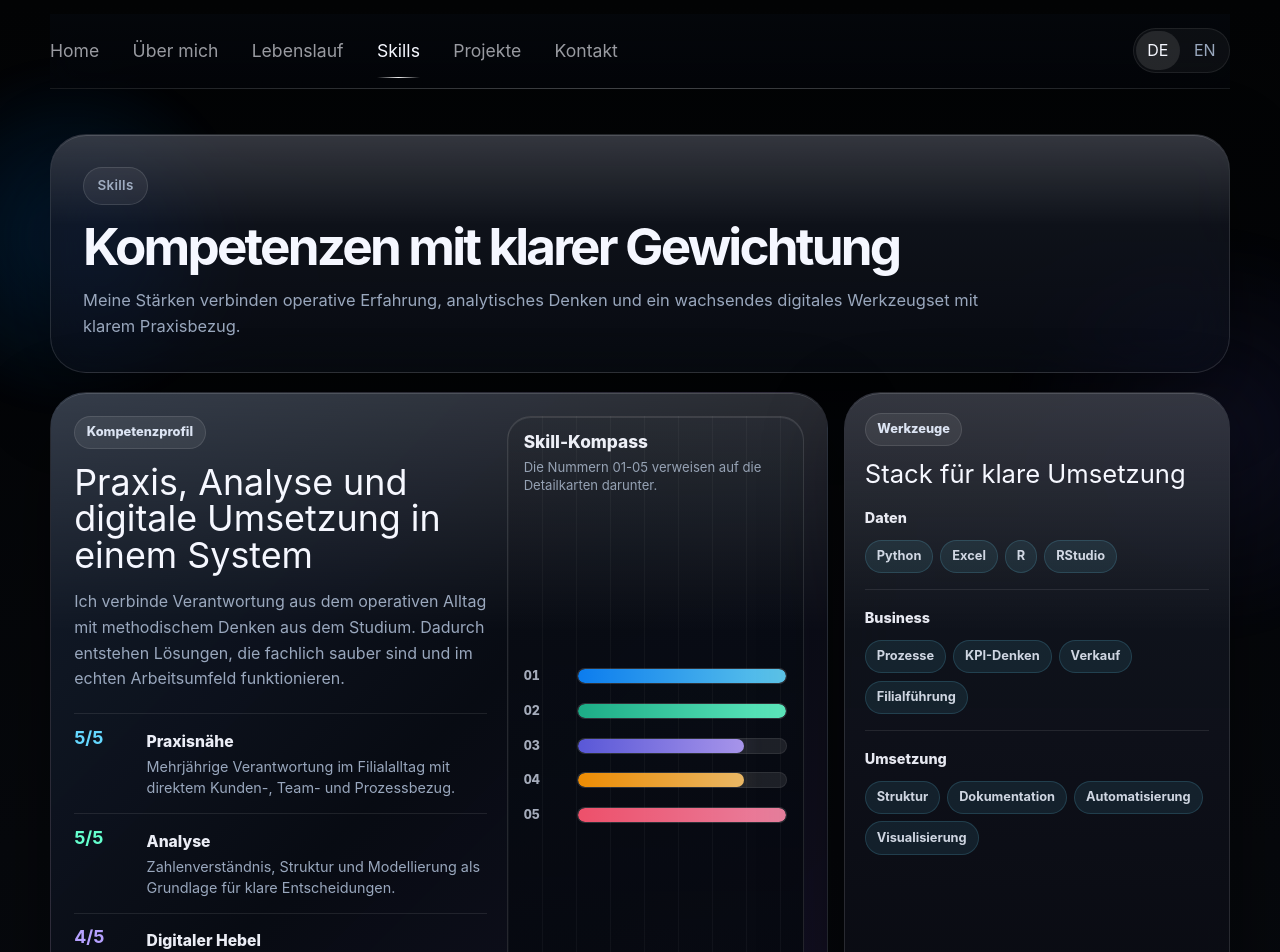
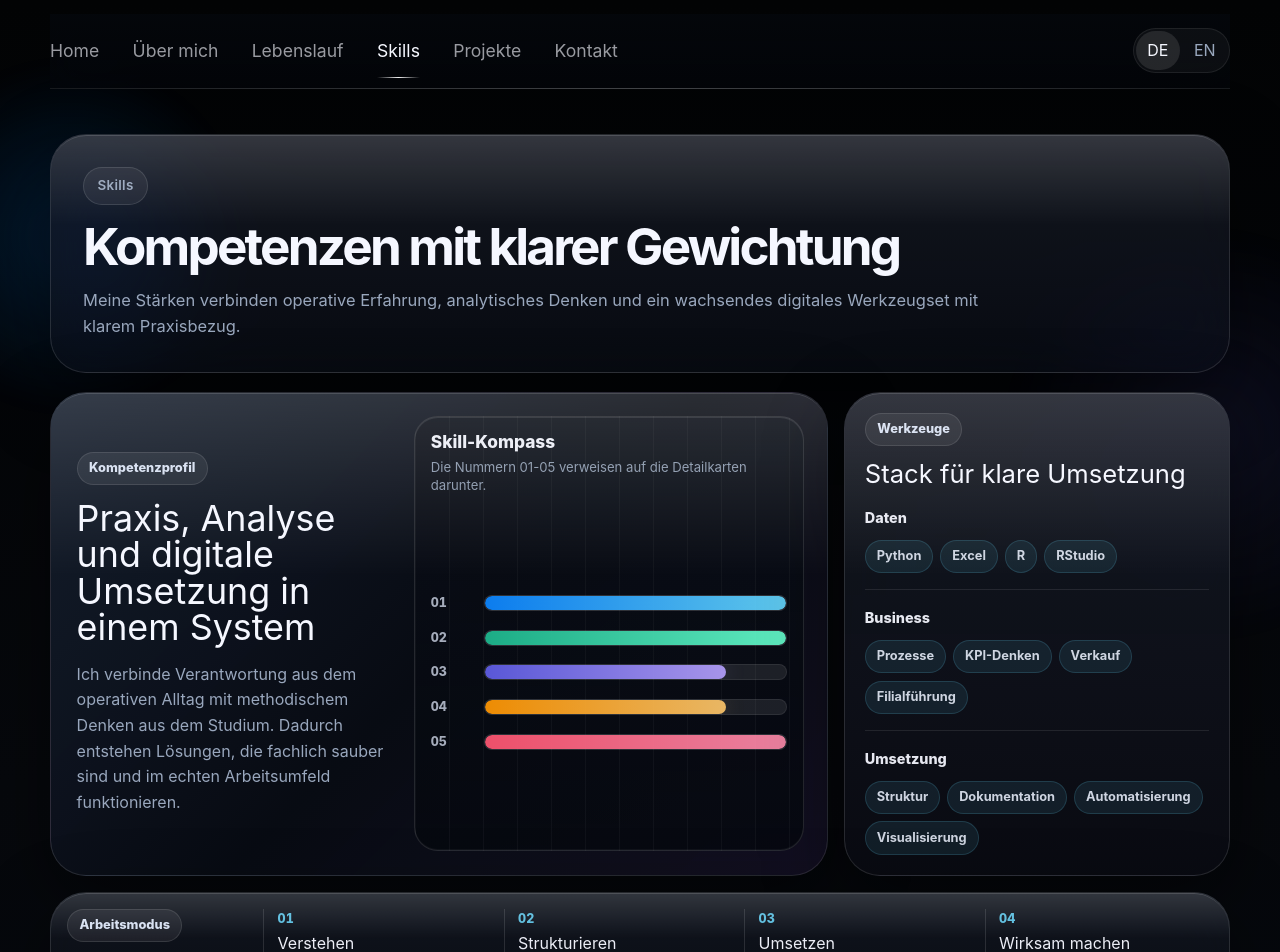
Before and after one commit to Noahwuhrmann/noah-wuhrmann-cv, a React (Vite) app: page /skills in a window 1280 px wide. Shown: the top 952 px of the page. Built offline with nearby package versions, Linux system fonts and the light colour scheme.

Commit message:
Remove skills spotlight summary

```diff
--- a/src/content/site-copy.ts
+++ b/src/content/site-copy.ts
@@ -35,12 +35,6 @@ type SkillItem = {
   body: string
   level: number
   tags: string[]
-}
-
-type SkillSpotlight = {
-  label: string
-  value: string
-  body: string
 }
 
 type SkillToolGroup = {
@@ -122,7 +116,6 @@ export type SiteCopy = {
     highlightBody: string
     visualTitle: string
     visualHint: string
-    spotlights: SkillSpotlight[]
     toolLabel: string
     toolTitle: string
     toolGroups: SkillToolGroup[]
@@ -355,23 +348,6 @@ export const siteCopy: Record<Language, SiteCopy> = {
       visualTitle: "Skill-Kompass",
       visualHint:
         "Die Nummern 01-05 verweisen auf die Detailkarten darunter.",
-      spotlights: [
-        {
-          label: "Praxisnähe",
-          value: "5/5",
-          body: "Mehrjährige Verantwortung im Filialalltag mit direktem Kunden-, Team- und Prozessbezug.",
-        },
-        {
-          label: "Analyse",
-          value: "5/5",
-          body: "Zahlenverständnis, Struktur und Modellierung als Grundlage für klare Entscheidungen.",
-        },
-        {
-          label: "Digitaler Hebel",
-          value: "4/5",
-          body: "Python, Excel und R als Werkzeuge, um Abläufe zu verbessern und Daten nutzbar zu machen.",
-        },
-      ],
       toolLabel: "Werkzeuge",
       toolTitle: "Stack für klare Umsetzung",
       toolGroups: [
@@ -730,23 +706,6 @@ export const siteCopy: Record<Language, SiteCopy> = {
       visualTitle: "Skill compass",
       visualHint:
         "The numbers 01-05 refer to the detailed cards below.",
-      spotlights: [
-        {
-          label: "Practical relevance",
-          value: "5/5",
-          body: "Several years of responsibility in store operations with direct customer, team and process exposure.",
-        },
-        {
-          label: "Analysis",
-          value: "5/5",
-          body: "Numerical understanding, structure and modeling as a basis for clear decisions.",
-        },
-        {
-          label: "Digital leverage",
-          value: "4/5",
-          body: "Python, Excel and R as tools to improve workflows and make data useful.",
-        },
-      ],
       toolLabel: "Tools",
       toolTitle: "Stack for clear execution",
       toolGroups: [
--- a/src/index.css
+++ b/src/index.css
@@ -1687,12 +1687,20 @@ button {
 
 .skills-command-panel {
   display: grid;
-  grid-template-columns: minmax(0, 1fr) minmax(280px, 0.72fr);
+  grid-template-columns: minmax(0, 0.82fr) minmax(320px, 1fr);
   gap: 1.25rem;
+  align-items: stretch;
   padding: 1.45rem;
   background:
     linear-gradient(135deg, rgba(24, 34, 52, 0.78), rgba(8, 12, 20, 0.84) 52%, rgba(24, 18, 39, 0.72)),
     rgba(8, 12, 20, 0.74);
+}
+
+.skills-command-copy {
+  display: flex;
+  flex-direction: column;
+  justify-content: center;
+  padding: 0.4rem 0.15rem;
 }
 
 .skills-command-copy,
@@ -1738,42 +1746,6 @@ button {
   max-width: 650px;
   margin: 1rem 0 0;
   font-size: 1rem;
-}
-
-.skills-signal-list {
-  display: grid;
-  gap: 0.9rem;
-  margin-top: 1.35rem;
-}
-
-.skills-signal-item {
-  --skill-accent-rgb: 101, 216, 255;
-  display: grid;
-  grid-template-columns: minmax(58px, auto) minmax(0, 1fr);
-  gap: 0.9rem;
-  align-items: start;
-  padding-top: 0.9rem;
-  border-top: 1px solid rgba(255, 255, 255, 0.09);
-}
-
-.skills-signal-item strong {
-  color: rgb(var(--skill-accent-rgb));
-  font-size: 1.12rem;
-  line-height: 1;
-}
-
-.skills-signal-item span {
-  display: block;
-  color: rgba(245, 247, 255, 0.96);
-  font-size: 0.98rem;
-  font-weight: 760;
-  letter-spacing: 0;
-}
-
-.skills-signal-item p {
-  margin: 0.2rem 0 0;
-  font-size: 0.9rem;
-  line-height: 1.45;
 }
 
 .skills-visual-board {
@@ -2851,11 +2823,6 @@ button {
     font-size: 0.94rem;
   }
 
-  .skills-signal-item {
-    grid-template-columns: 1fr;
-    gap: 0.38rem;
-  }
-
   .skills-visual-board {
     min-height: 320px;
     padding: 0.88rem;
--- a/src/pages/skills-page.tsx
+++ b/src/pages/skills-page.tsx
@@ -30,21 +30,6 @@ export function SkillsPage() {
               <span className="skills-panel-label">{copy.skills.highlightLabel}</span>
               <h2>{copy.skills.highlightTitle}</h2>
               <p>{copy.skills.highlightBody}</p>
-
-              <div className="skills-signal-list">
-                {copy.skills.spotlights.map((spotlight, index) => (
-                  <div
-                    className={`skills-signal-item tone-${(index % 3) + 1}`}
-                    key={spotlight.label}
-                  >
-                    <strong>{spotlight.value}</strong>
-                    <div>
-                      <span>{spotlight.label}</span>
-                      <p>{spotlight.body}</p>
-                    </div>
-                  </div>
-                ))}
-              </div>
             </div>
 
             <div className="skills-visual-board">
@@ -71,7 +56,6 @@ export function SkillsPage() {
                   </div>
                 ))}
               </div>
-
             </div>
           </article>
 
```
